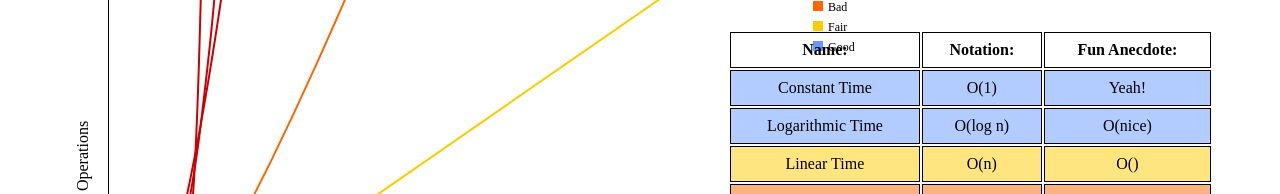
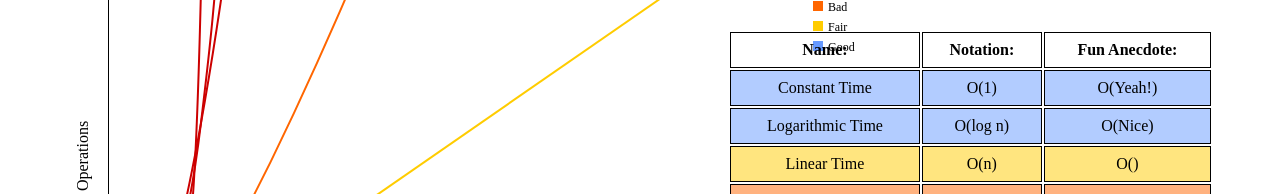
Before and after one commit to anmarkova2223/Big-O-Explained, a SvelteKit app: page / in a window 1280 px wide. Shown: the part 225-419 px from the top of the page. Built offline with nearby package versions, Linux system fonts and the light colour scheme.

Commit message:
Capitals

```diff
--- a/src/components/funTable.js
+++ b/src/components/funTable.js
@@ -3,8 +3,8 @@ export function funTable(targetElementId) {
     // Define table data
     const tableData = [
         { otherName: "Name:", complexity: "Notation:", wayToRemember: "Fun Anecdote:" },
-        { otherName: "Constant Time", complexity: "O(1)", wayToRemember: "Yeah!" },
-        { otherName: "Logarithmic Time", complexity: "O(log n)", wayToRemember: "O(nice)" },
+        { otherName: "Constant Time", complexity: "O(1)", wayToRemember: "O(Yeah!)" },
+        { otherName: "Logarithmic Time", complexity: "O(log n)", wayToRemember: "O(Nice)" },
         { otherName: "Linear Time", complexity: "O(n)", wayToRemember: "O()" },
         { otherName: "Quasilinear Time", complexity: "O(n log n)", wayToRemember: "O()" },
         { otherName: "Quadratic Time", complexity: "O(n^2)", wayToRemember: "O()" },
```
